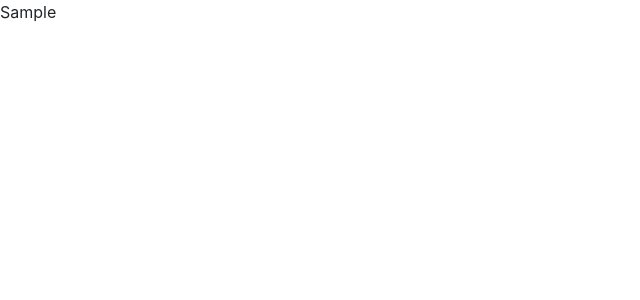
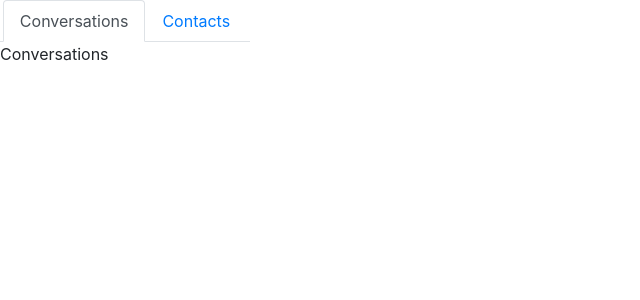
Before and after one commit to candacecodes/react-whatsapp-clone-client, a React (Create React App) app: page / in a window 1280 px wide. Both pictures are taken after typing "Sample" into the empty fields and a click on the button "Login". Shown: the top 300 px of the page, without its empty margins (0-640 px from the left). Built offline with nearby package versions, Linux system fonts and the light colour scheme.

Commit message:
added conversations and contacts tabs

```diff
--- /dev/null
+++ b/src/components/Contacts.js
@@ -0,0 +1,5 @@
+import React from "react";
+
+export default function Contacts() {
+	return <div>Contacts</div>;
+}
--- /dev/null
+++ b/src/components/Conversations.js
@@ -0,0 +1,5 @@
+import React from "react";
+
+export default function Conversations() {
+	return <div>Conversations</div>;
+}
--- a/src/components/Dashboard.js
+++ b/src/components/Dashboard.js
@@ -1,5 +1,6 @@
 import React from "react";
+import Sidebar from "./Sidebar";
 
 export default function Dashboard({ id }) {
-	return <div>{id}</div>;
+	return <Sidebar id={id} />;
 }
--- /dev/null
+++ b/src/components/Sidebar.js
@@ -0,0 +1,34 @@
+import React, { useState } from "react";
+import { Tab, Nav } from "react-bootstrap";
+import Conversations from "./Conversations";
+import Contacts from "./Contacts";
+
+const CONVERSATIONS_KEY = "conversations";
+const CONTACTS_KEY = "contacts";
+
+export default function Sidebar({ id }) {
+	const [activeKey, setActiveKey] = useState(CONVERSATIONS_KEY);
+
+	return (
+		<div style={{ width: "250px" }} className="d-flex flex-column">
+			<Tab.Container activeKey={activeKey} onSelect={setActiveKey}>
+				<Nav variant="tabs" className="justify-content-center">
+					<Nav.Item>
+						<Nav.Link eventKey={CONVERSATIONS_KEY}>Conversations</Nav.Link>
+					</Nav.Item>
+					<Nav.Item>
+						<Nav.Link eventKey={CONTACTS_KEY}>Contacts</Nav.Link>
+					</Nav.Item>
+				</Nav>
+				<Tab.Content>
+					<Tab.Pane eventKey={CONVERSATIONS_KEY}>
+						<Conversations />
+					</Tab.Pane>
+					<Tab.Pane eventKey={CONTACTS_KEY}>
+						<Contacts />
+					</Tab.Pane>
+				</Tab.Content>
+			</Tab.Container>
+		</div>
+	);
+}
```
